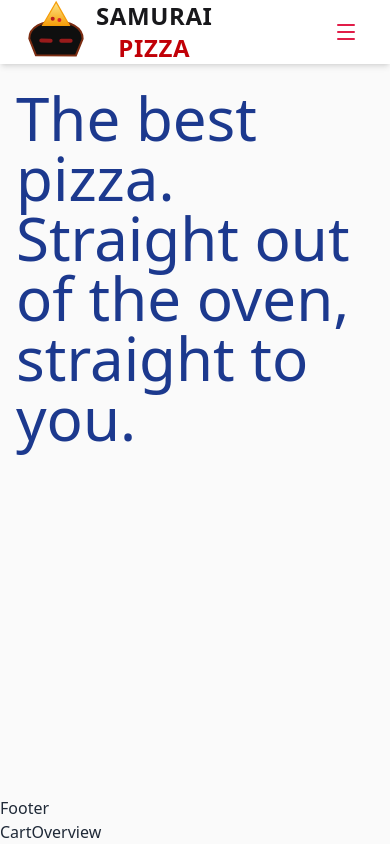
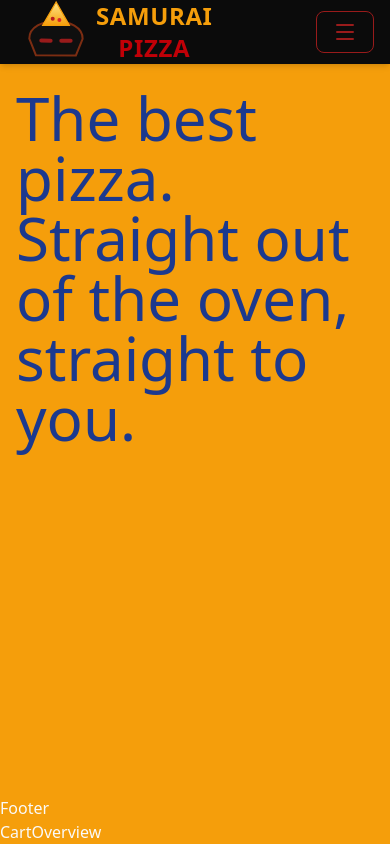
Before and after one commit to noureddineweb3dev/fast-pizza, a React (Vite) app: page / in a window 390 px wide. Built offline with nearby package versions, Linux system fonts and the light colour scheme.

Commit message:
Menu Item created and styled + Menu style updated

```diff
--- a/src/features/menu/Menu.jsx
+++ b/src/features/menu/Menu.jsx
@@ -5,7 +5,7 @@ import MenuItem from './MenuItem';
 function Menu() {
   const menu = useLoaderData();
   return (
-    <ul>
+    <ul className="grid gap-6 sm:grid-cols-2 lg:grid-cols-3">
       {menu.map((pizza) => (
         <MenuItem pizza={pizza} key={pizza.id} />
       ))}
--- a/src/features/menu/MenuItem.jsx
+++ b/src/features/menu/MenuItem.jsx
@@ -1,16 +1,63 @@
 import { formatCurrency } from '../../utils/helpers';
+import { motion } from 'framer-motion';
+import Button from '../../ui/Button';
 
 function MenuItem({ pizza }) {
   const { name, ingredients, imageUrl, unitPrice, soldOut } = pizza;
   return (
-    <li>
-      <img src={imageUrl} alt={name} />
-      <div>
-        <p>{name}</p>
-        <p>{ingredients.join(', ')}</p>
-        <div>{!soldOut ? <p>{formatCurrency(unitPrice)}</p> : <p>Sold out</p>}</div>
+    <motion.div
+      whileHover="hover"
+      initial="rest"
+      animate="rest"
+      variants={{
+        rest: { y: 0 },
+        hover: { y: -6 },
+      }}
+      transition={{ type: 'spring', stiffness: 300, damping: 20 }}
+      className="relative aspect-4/5 overflow-hidden rounded-xl shadow-md hover:shadow-2xl"
+    >
+      {/* Background Image */}
+      <motion.img
+        src={imageUrl}
+        alt={name}
+        variants={{
+          rest: { scale: 1 },
+          hover: { scale: 1.05 },
+        }}
+        transition={{ duration: 0.3 }}
+        className="absolute inset-0 h-full w-full object-cover"
+      />
+
+      {/* Gradient Overlay */}
+      <div className="absolute inset-0 bg-linear-to-t from-black/80 via-black/40 to-black/10" />
+
+      {/* Content */}
+      <div className="relative z-10 flex h-full flex-col justify-between p-4 text-white">
+        {/* Top */}
+        <div>
+          <h3 className="text-xl font-bold">{name}</h3>
+
+          {/* Ingredients (hover only) */}
+          <motion.p
+            variants={{
+              rest: { opacity: 0, y: 10 },
+              hover: { opacity: 1, y: 0 },
+            }}
+            transition={{ duration: 0.25 }}
+            className="mt-2 text-sm text-gray-200"
+          >
+            {ingredients.join(', ')}
+          </motion.p>
+        </div>
+
+        {/* Bottom */}
+        <div className="flex items-center justify-between">
+          <span className="text-lg font-semibold">{formatCurrency(unitPrice.toFixed(2))}</span>
+
+          <Button variant="primary">Add to Cart</Button>
+        </div>
       </div>
-    </li>
+    </motion.div>
   );
 }
 export default MenuItem;
--- a/src/index.css
+++ b/src/index.css
@@ -1,14 +1,16 @@
 @import 'tailwindcss';
 
 :root {
-  --color-primary: #e11d48;
-  --color-bg: #fafafa;
-  --color-text: #1f2937;
+  --sp-black: #0b0b0b; /* Primary background */
+  --sp-red: #991b1b; /* Samurai red */
+  --sp-gold: #f59e0b; /* Premium gold */
+  --sp-cheese: #fde68a; /* Cheese highlight */
+  --sp-gray: #27272a; /* Neutral UI */
+  --sp-white: #fafafa; /* Text on dark */
 }
-
 body {
-  background-color: var(--color-bg);
-  color: var(--color-text);
+  background-color: var(--sp-gold);
+  color: var(--sp-white);
   -webkit-font-smoothing: antialiased;
   -moz-osx-font-smoothing: grayscale;
 }
--- a/src/layout/Header.jsx
+++ b/src/layout/Header.jsx
@@ -4,6 +4,7 @@ import { Menu, X, ShoppingCart } from 'lucide-react';
 import Container from './Container';
 import Button from '../ui/Button';
 import PizzaLogo from '../ui/PizzaLogo';
+import { motion, AnimatePresence } from 'framer-motion';
 
 function Header() {
   const [isMobileMenuOpen, setIsMobileMenuOpen] = useState(false);
@@ -15,7 +16,7 @@ function Header() {
   ];
 
   return (
-    <nav className="bg-white shadow-md sticky top-0 z-50">
+    <nav className="bg-(--sp-black) shadow-md sticky top-0 z-50">
       <Container className="flex items-center justify-between h-16">
         {/* Logo */}
         <Link to="/" className="flex items-center space-x-2">
@@ -34,22 +35,33 @@ function Header() {
             </Link>
           ))}
           <Button variant="primary">
-            <ShoppingCart className="w-5 h-5 mr-2" />
+            <ShoppingCart className="w-6 h-6 mr-2" />
             Cart
           </Button>
         </div>
 
         {/* Mobile Hamburger */}
         <div className="md:hidden flex items-center">
-          <Button variant="ghost" onClick={() => setIsMobileMenuOpen(!isMobileMenuOpen)}>
+          <Button
+            variant="ghost"
+            className="border"
+            onClick={() => setIsMobileMenuOpen(!isMobileMenuOpen)}
+          >
             {isMobileMenuOpen ? <X className="w-6 h-6" /> : <Menu className="w-6 h-6" />}
           </Button>
         </div>
       </Container>
 
       {/* Mobile Menu */}
+      <AnimatePresence>
         {isMobileMenuOpen && (
-        <div className="md:hidden bg-white shadow-md">
+          <motion.div
+            initial={{ height: 0, opacity: 0 }}
+            animate={{ height: 'auto', opacity: 1 }}
+            exit={{ height: 0, opacity: 0 }}
+            transition={{ duration: 0.4, ease: 'easeInOut' }}
+            className="md:hidden overflow-hidden bg-(--sp-) shadow-md"
+          >
             <Container className="flex flex-col py-4 space-y-4">
               {navLinks.map((link) => (
                 <Link
@@ -61,13 +73,15 @@ function Header() {
                   {link.name}
                 </Link>
               ))}
+
               <Button variant="primary">
                 <ShoppingCart className="w-5 h-5 mr-2" />
                 Cart
               </Button>
             </Container>
-        </div>
+          </motion.div>
         )}
+      </AnimatePresence>
     </nav>
   );
 }
--- a/src/ui/Button.jsx
+++ b/src/ui/Button.jsx
@@ -11,7 +11,7 @@ function Button({
 }) {
   // Base styles
   const baseStyles =
-    'inline-flex items-center justify-center rounded-lg font-semibold transition duration-200 focus:outline-none focus:ring-2 focus:ring-offset-2 disabled:opacity-50 disabled:cursor-not-allowed';
+    'inline-flex items-center justify-center rounded-lg font-semibold transition duration-200 focus:outline-none  disabled:opacity-50 disabled:cursor-not-allowed';
 
   // Size variants
   const sizes = {
@@ -22,11 +22,11 @@ function Button({
 
   // Color variants
   const variants = {
-    primary: 'bg-[var(--color-primary)] text-white hover:bg-red-600 focus:ring-red-500',
+    primary:
+      'bg-[var(--sp-red)] text-white hover:bg-red-600 focus:ring-red-500 focus:ring-2 focus:ring-offset-2',
     secondary:
-      'bg-white border border-gray-300 text-[var(--color-text)] hover:bg-gray-100 focus:ring-gray-400',
-    ghost:
-      'bg-transparent text-[var(--color-primary)] hover:bg-[var(--color-primary)]/10 focus:ring-[var(--color-primary)]/50',
+      'bg-white border border-gray-300 text-[var(--sp-white)] hover:bg-gray-100 focus:ring-gray-400',
+    ghost: 'bg-transparent text-[var(--sp-red)] hover:bg-[var(--sp-red)]/10',
   };
 
   return (
@@ -35,7 +35,7 @@ function Button({
       onClick={onClick}
       disabled={disabled}
       className={`${baseStyles} ${sizes[size]} ${variants[variant]} ${className}`}
-      whileHover={{ scale: disabled ? 1 : 1.05 }}
+      whileHover={{ scale: disabled ? 1 : 1.03 }}
       whileTap={{ scale: disabled ? 1 : 0.95 }}
     >
       {children}
--- a/src/ui/PizzaLogo.jsx
+++ b/src/ui/PizzaLogo.jsx
@@ -44,7 +44,7 @@ function PizzaLogo({ className = 'w-60 h-24' }) {
 
       {/* WORDMARK */}
       <div className="leading-none">
-        <div className="text-2xl font-black tracking-wide text-zinc-900">SAMURAI</div>
+        <div className="text-2xl font-black tracking-wide text-(--sp-gold)">SAMURAI</div>
         <div className="text-2xl font-black tracking-wide text-red-700 text-center">PIZZA</div>
       </div>
     </motion.div>
```
Lines whose indentation alone changed are shown as unchanged.
